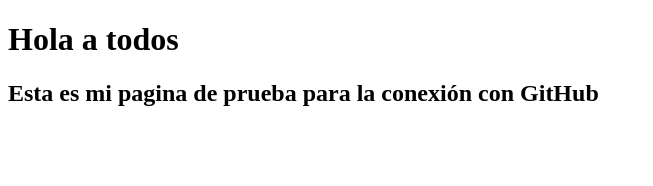
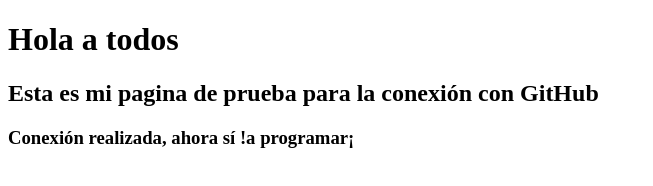
Before and after one commit to Leanderver/Proyecto_Puppeteer, a plain HTML site: page index.html in a window 1280 px wide. Shown: the whole page, without its empty margins (0-653 px from the left). Drawn offline with Linux system fonts and the light colour scheme.

Commit message:
Mi segundo commit

```diff
--- a/index.html
+++ b/index.html
@@ -8,5 +8,6 @@
 <body>
     <h1>Hola a todos</h1>
     <h2>Esta es mi pagina de prueba para la conexión con GitHub</h2>
+    <h3>Conexión realizada, ahora sí !a programar¡</h3>
 </body>
 </html>
```
